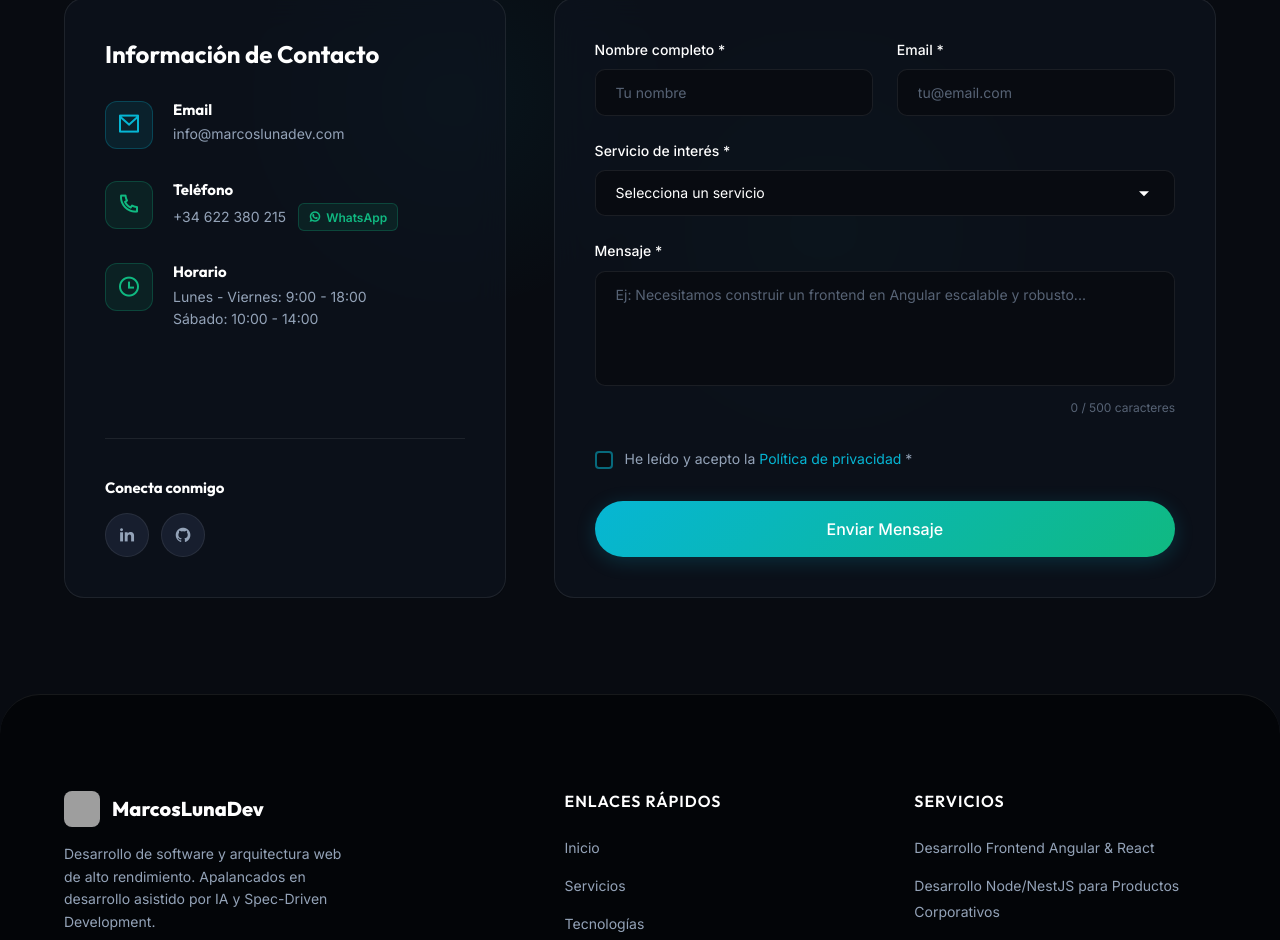
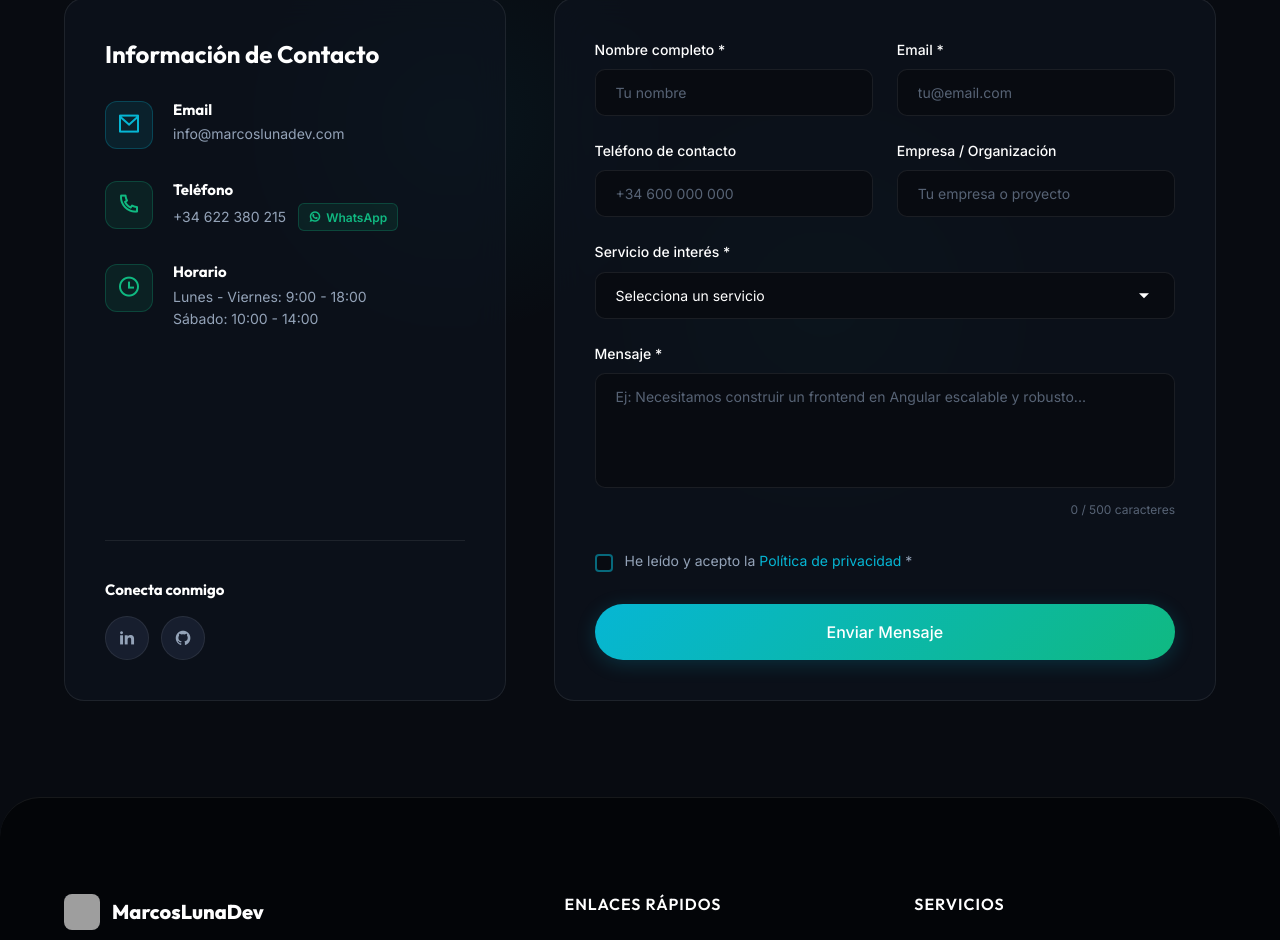
Before and after one commit to marcoslunadev/marcoslunadev, a plain HTML site: page index.html in a window 1280 px wide. Shown: the part 9315-10255 px from the top of the page. Drawn offline with nearby package versions, Linux system fonts and the light colour scheme; grey boxes are pictures that could not be loaded.

Commit message:
feat: add phone and company fields to the contact form with multi-language support

```diff
--- a/index.html
+++ b/index.html
@@ -1057,6 +1057,19 @@
               </div>
             </div>
 
+            <div class="form-row">
+              <div class="form-group">
+                <label for="phone" class="form-label" data-i18n="contacto.formPhone">Teléfono de contacto</label>
+                <input type="tel" id="phone" name="phone" class="form-input" placeholder="+34 600 000 000"
+                  data-i18n-placeholder="contacto.placeholderPhone" />
+              </div>
+              <div class="form-group">
+                <label for="company" class="form-label" data-i18n="contacto.formCompany">Empresa / Organización</label>
+                <input type="text" id="company" name="company" class="form-input" placeholder="Tu empresa o proyecto"
+                  data-i18n-placeholder="contacto.placeholderCompany" />
+              </div>
+            </div>
+
             <div class="form-group">
               <label for="service" class="form-label" data-i18n="contacto.formService">Servicio de interés *</label>
               <select id="service" name="service" required class="form-select">
--- a/translations.js
+++ b/translations.js
@@ -246,6 +246,10 @@ const translations = {
       placeholderName: "Tu nombre",
       formEmail: "Email *",
       placeholderEmail: "tu@email.com",
+      formPhone: "Teléfono de contacto",
+      placeholderPhone: "+34 600 000 000",
+      formCompany: "Empresa / Organización",
+      placeholderCompany: "Tu empresa o proyecto",
       formMessage: "Mensaje *",
       placeholderMessage: "Ej: Necesitamos construir un frontend en Angular escalable y robusto...",
       charLabel: "caracteres",
@@ -576,6 +580,10 @@ const translations = {
       placeholderName: "Your name",
       formEmail: "Email *",
       placeholderEmail: "you@email.com",
+      formPhone: "Contact Phone Number",
+      placeholderPhone: "+34 600 000 000",
+      formCompany: "Company / Organization",
+      placeholderCompany: "Your company or project",
       formMessage: "Message *",
       placeholderMessage: "E.g., We need to build a scalable Angular frontend dashboard...",
       charLabel: "characters",
```
